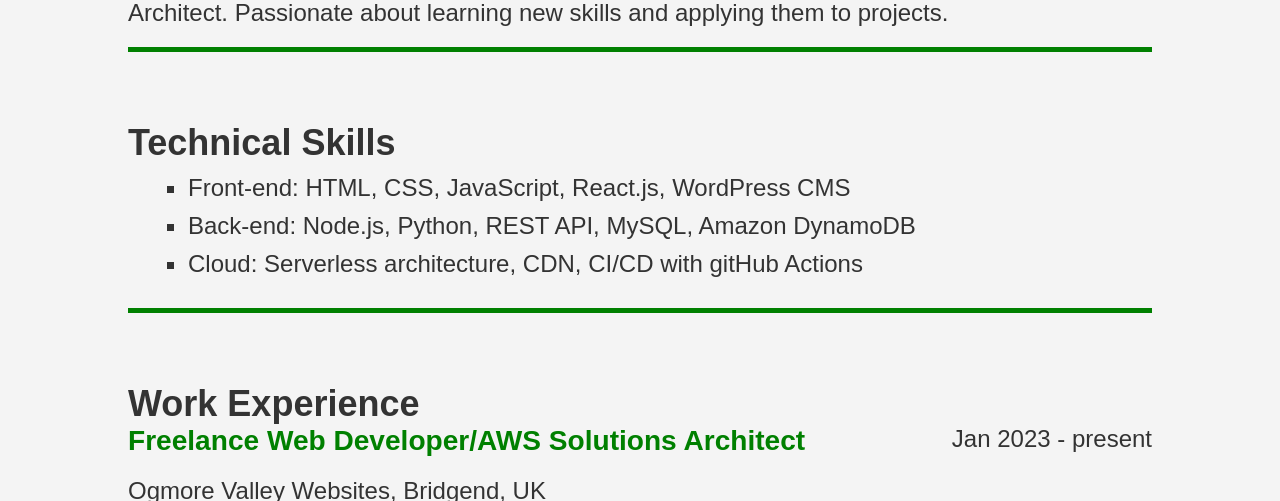
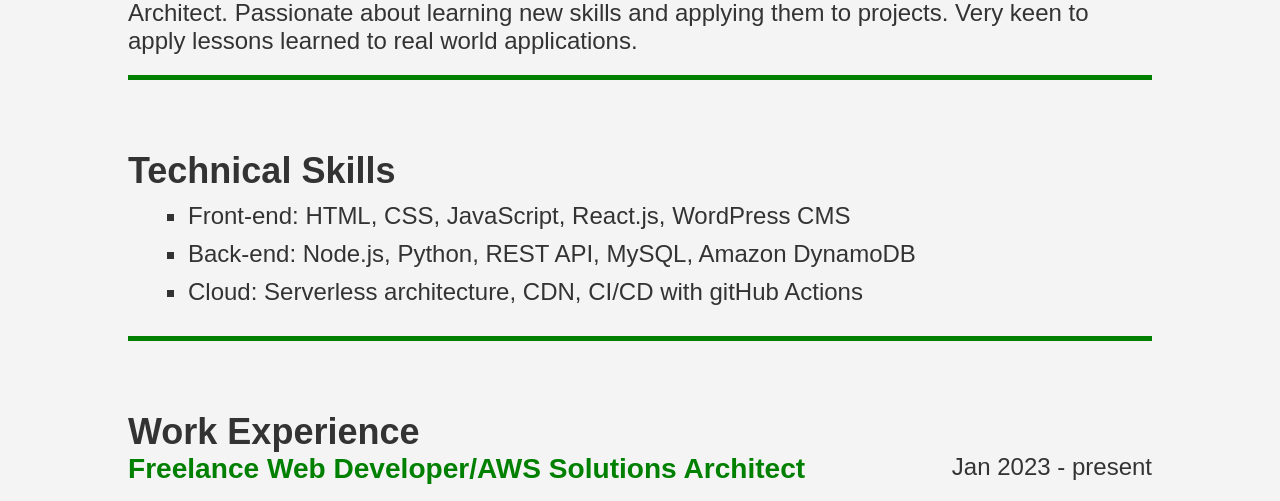
Before and after one commit to GHendry39/cv-website, a plain HTML site: page front-end/site/index.html in a window 1280 px wide. Shown: the part 599-1100 px from the top of the page. Drawn offline with Linux system fonts and the light colour scheme; a script that the page names is missing.

Commit message:
Update profile

```diff
--- a/front-end/site/index.html
+++ b/front-end/site/index.html
@@ -51,7 +51,8 @@
       <p>
         Experienced electronics/quality engineer transitioning to remote web
         developer/AWS Solutions Architect. Passionate about learning new skills
-        and applying them to projects.
+        and applying them to projects. Very keen to apply lessons learned to
+        real world applications.
       </p>
     </section>
 
```
